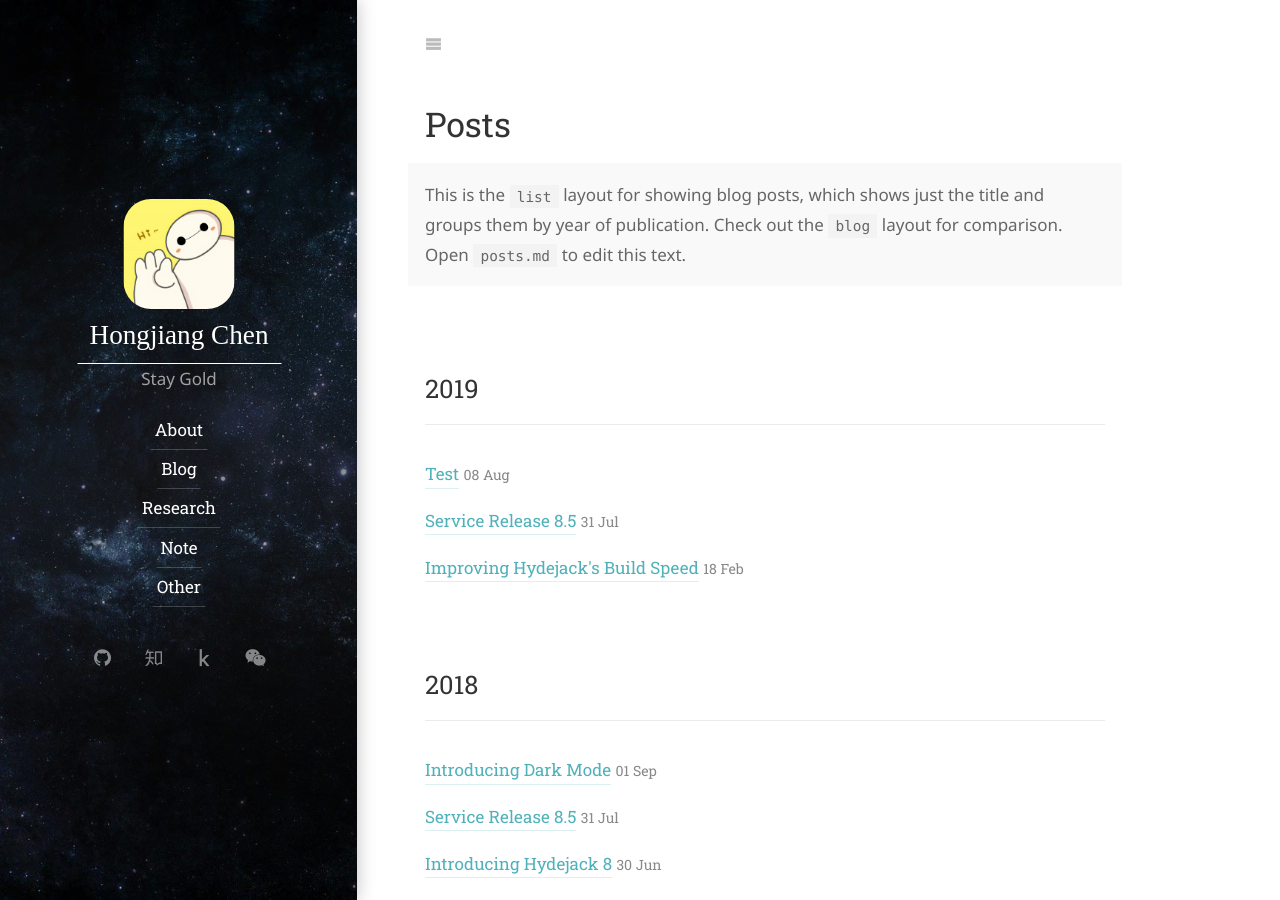
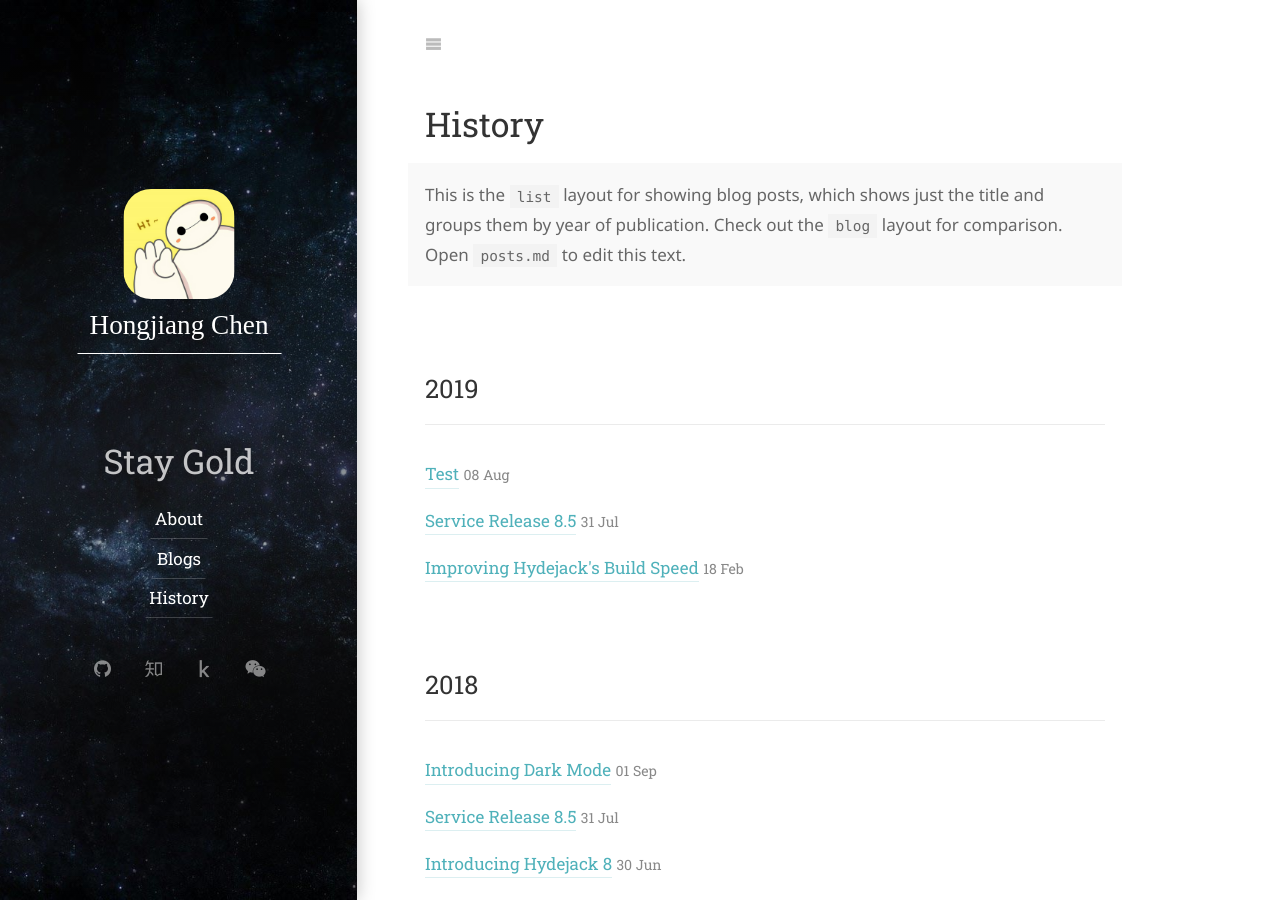
Before and after one commit to hjchen-thu/hjchen-thu.test, a Jekyll site: the page built from history.md, in a window 1280 px wide and 900 px high. Built offline with Jekyll 4.4.1, drawn with Linux system fonts in a browser that asks for light colours; some web fonts are replaced.

Commit message:
title and menu

```diff
--- a/_config.yml
+++ b/_config.yml
@@ -29,7 +29,7 @@ description:           >
 
 # A shorter description for the sidebar.
 tagline:               >
-  Stay Gold
+  # Stay Gold
 
 # A list of keywords for your blog
 keywords:              [test, blll, hh]
@@ -50,16 +50,17 @@ author:
 menu:
   - title:             About
     url:               /about/
-  - title:             Blog
+  - title:             Blogs
     url:               ../
-  - title:             Research
-    url:               /research/
+  # - title:             Research
+  #   url:               /research/
 #  - title:             Docs
 #    url:               /docs/
-  - title:             Note
-    url:               /note/
-  - title:             Other
-    url:               /other/
+  - title:             History
+    url:               ../
+  #   url:               /note/
+  # - title:             Other
+  #   url:               /other/
 
 # Add links to the footer.
 # Typically you'll want to link to your cookie- or privacy policy (if appliable), etc..
--- a/posts.md
+++ b/history.md
@@ -1,6 +1,6 @@
 ---
 layout: list
-title: Posts
+title: History
 description: >
   This is the `list` layout for showing blog posts, which shows just the title and groups them by year of publication.
   Check out the `blog` layout for comparison.
```
